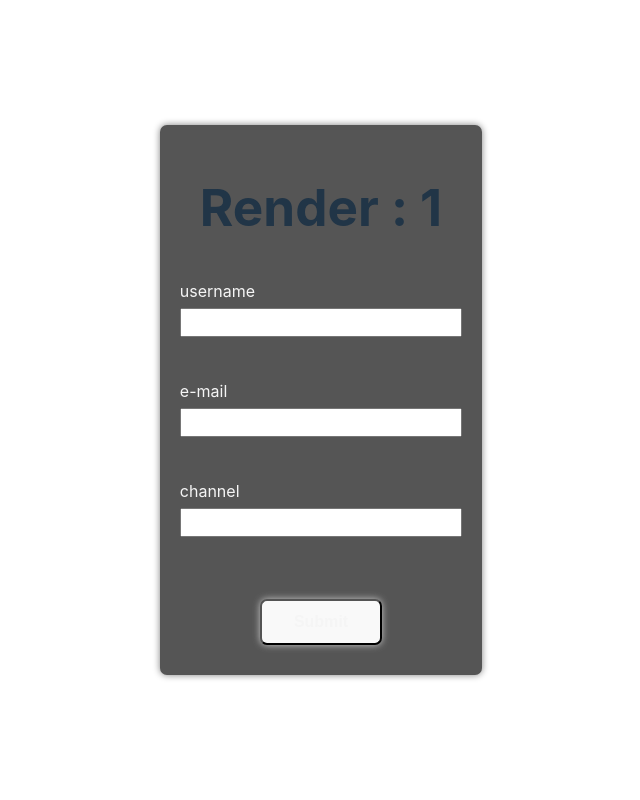
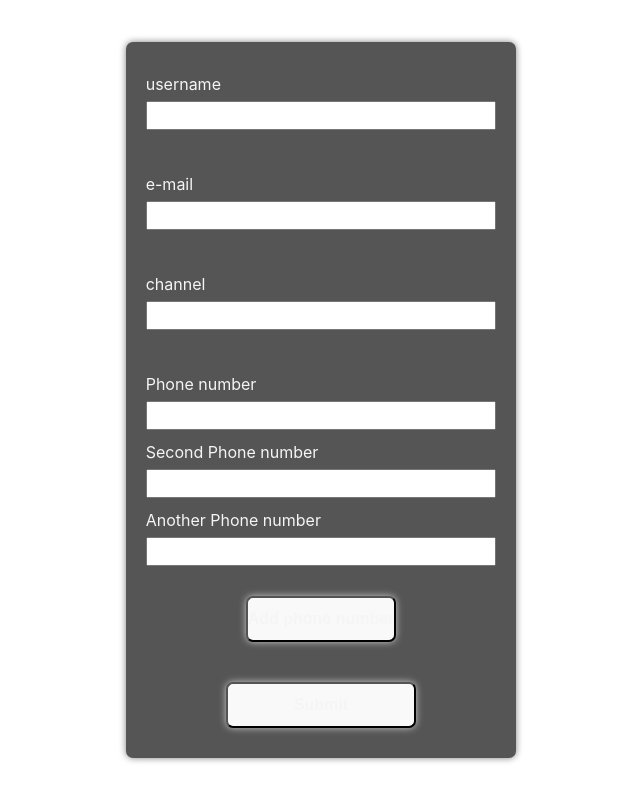
Before and after one commit to TLRKiliann/vitejs-form, a React (Vite) app in the folder vite-project/: page / in a window 1280 px wide. Shown: the whole page, without its empty margins (339-979 px from the left). Built offline with nearby package versions, Linux system fonts and the light colour scheme.

Commit message:
more items to improved form

```diff
--- a/vite-project/src/components/FormDemo.css
+++ b/vite-project/src/components/FormDemo.css
@@ -7,6 +7,11 @@ form {
   background-color: #555555;
   border-radius: 7px;
   box-shadow: 0px 0px 7px grey;
+}
+
+.form-control {
+  display: flex;
+  flex-direction: column;
 }
 
 label {
@@ -22,7 +27,6 @@ input {
 }
 
 button {
-
   padding: 12px 0px;
   margin-top: 30px;
   margin-right: 80px;
--- a/vite-project/src/components/FormDemo.tsx
+++ b/vite-project/src/components/FormDemo.tsx
@@ -1,13 +1,17 @@
-import { useForm } from 'react-hook-form';
-import { DevTool } from "@hookform/devtools";
+import { useForm, useFieldArray } from 'react-hook-form';
+//import { DevTool } from "@hookform/devtools";
 import './FormDemo.css';
 
-let renderCount = 0;
+//let renderCount = 0;
 
 type FormValues = {
   username: string;
   email: string;
   channel: string;
+  phoneNumber: string[];
+  phNumber: {
+    number: string
+  }[];
 };
 
 const FormDemo = () => {
@@ -16,22 +20,30 @@ const FormDemo = () => {
       username: "",
       email: "",
       channel: "",
+      phoneNumber: ["", ""],
+      phNumber: [{ number: '' }]
     },
   });
+
   const { register, control, handleSubmit, formState } = form;
   const { errors } = formState;
+
+  const { fields, append, remove } = useFieldArray({
+    name: "phNumber",
+    control
+  })
 
   const onSubmit = (data: FormValues) => {
     console.log("Form submitted", data);
   };
 
-  renderCount++;
+  //renderCount++;
+  // <h1>Render : {renderCount/2}</h1>
   return (
     <div>
       <form className="form" onSubmit={handleSubmit(onSubmit)}>
 
-        <h1>Render : {renderCount/2}</h1>
-
+        <div className="form-control">
           <label htmlFor="username">username</label>
           <input type="text" id="username" {...register("username",
             {required: {
@@ -39,7 +51,9 @@ const FormDemo = () => {
               message: 'Username is required'
             }})} />
           <p className="error">{errors.username?.message}</p>
+        </div>
 
+        <div className="form-control">
           <label htmlFor="email">e-mail</label>
           <input type="email" id="email" {...register("email",
             {pattern: {
@@ -47,17 +61,49 @@ const FormDemo = () => {
               message: 'Invalid email format'
             }})} />
           <p className="error">{errors.email?.message}</p>
+        </div>
 
+        <div className="form-control">
           <label htmlFor="channel">channel</label>
           <input type="text" id="channel" {...register("channel")} />
           <p className="error">{errors.channel?.message}</p>
+        </div>
+
+        <div className="form-control">
+          <label htmlFor="primary-phone">Phone number</label>
+          <input type="text" id="primary-phone" {...register("phoneNumber.0")} />
+        </div>
+
+        <div className="form-control">
+          <label htmlFor="secondary-phone">Second Phone number</label>
+          <input type="text" id="secondary-phone" {...register("phoneNumber.1")} />
+        </div>
+
+        <div>
+          {fields.map((field, index) => (
+              <div className="form-control" key={field.id}>
+                <label>Another Phone number</label>
+                <input type="text" {...register(`phNumber.${index}.number` as const)} />
+                {index > 0 && (
+                  <button type="button" onClick={() => remove(index)}>
+                    Remove phone
+                  </button>
+                  )
+                }
+              </div>
+            ))
+          }
+          <button type="button" onClick={() => append({ number: "" })}>
+            Add phone number
+          </button>
+        </div>
 
         <button type="submit" className="button">Submit</button>
 
       </form>
-      <DevTool control={control} />
     </div>
   )
 }
 
 export default FormDemo;
+//      <DevTool control={control} />
```
Lines whose indentation alone changed are shown as unchanged.
